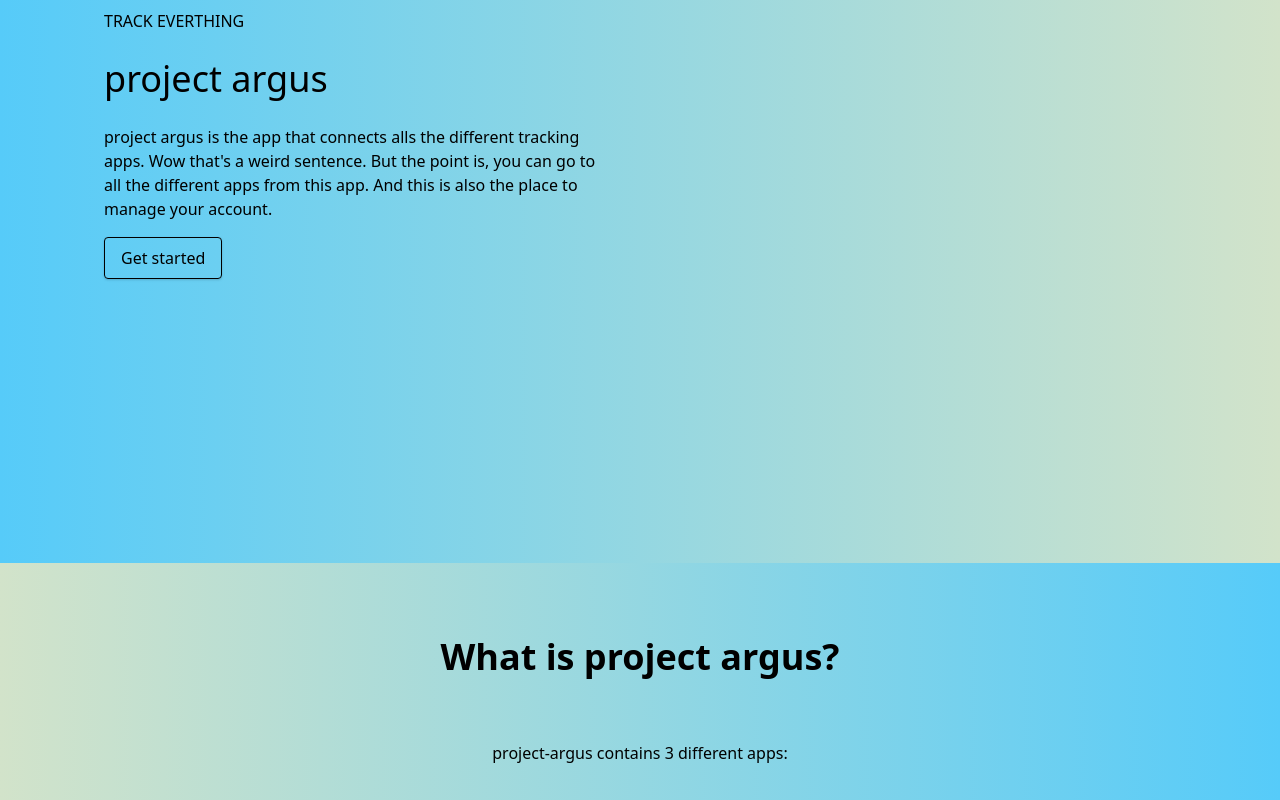
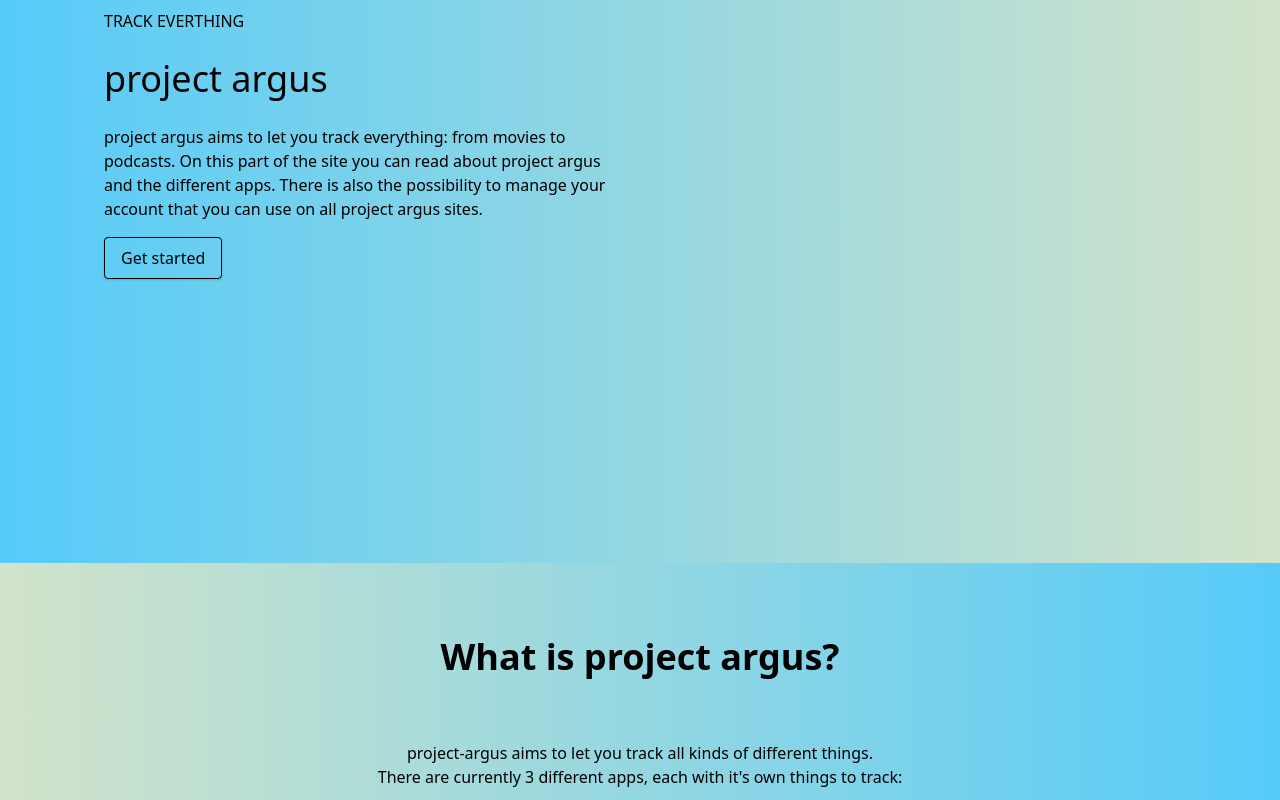
Before and after one commit to Rowan-Paul/project-argus, a React (Create React App) app: page / in a window 1280 px wide. Shown: the part 300-1100 px from the top of the page. Built offline with nearby package versions, Linux system fonts and the light colour scheme.

Commit message:
Update homepage text

```diff
--- a/src/js/about-page/AboutPage.js
+++ b/src/js/about-page/AboutPage.js
@@ -1,5 +1,4 @@
 import React from "react";
-import { Link } from "react-router-dom";
 import { HashLink } from "react-router-hash-link";
 
 function AboutPageUI() {
--- a/src/js/landing-page/components/AppInfoBox.js
+++ b/src/js/landing-page/components/AppInfoBox.js
@@ -25,8 +25,6 @@ function AppInfoBoxUI(props) {
 
       <a
         href={`https://${props.name}.projectarg.us`}
-        target="_blank"
-        rel="noreferrer"
         className="bg-transparent hover:bg-black dark:hover:bg-black dark:hover:text-white dark:bg-white text-primary dark:text-black hover:text-white rounded shadow hover:shadow-lg py-2 px-4 border border-black hover:border-transparent dark:hover:border-white mt-5 inline-block"
       >
         Go to {props.name}
--- a/src/js/landing-page/components/AppsOverview.js
+++ b/src/js/landing-page/components/AppsOverview.js
@@ -11,7 +11,10 @@ function AppsOverviewUI() {
           What is project argus?
         </p>
         <p className="text-grey-darkest text-center">
-          project-argus contains 3 different apps:
+          project-argus aims to let you track all kinds of different things.
+          <br></br>
+          There are currently 3 different apps, each with it's own things to
+          track:
         </p>
         <p className="pt-4"></p>
 
--- a/src/js/landing-page/components/WelcomeText.js
+++ b/src/js/landing-page/components/WelcomeText.js
@@ -7,10 +7,10 @@ function WelcomeTextUI() {
       <p className="uppercase tracking-loose">Track everthing</p>
       <h1 className="text-2xl md:text-4xl my-4">project argus</h1>
       <p className="leading-normal mb-4">
-        project argus is the app that connects alls the different tracking apps.
-        Wow that's a weird sentence. But the point is, you can go to all the
-        different apps from this app. And this is also the place to manage your
-        account.
+        project argus aims to let you track everything: from movies to podcasts.
+        On this part of the site you can read about project argus and the
+        different apps. There is also the possibility to manage your account
+        that you can use on all project argus sites.
       </p>
       <HashLink
         smooth
```
